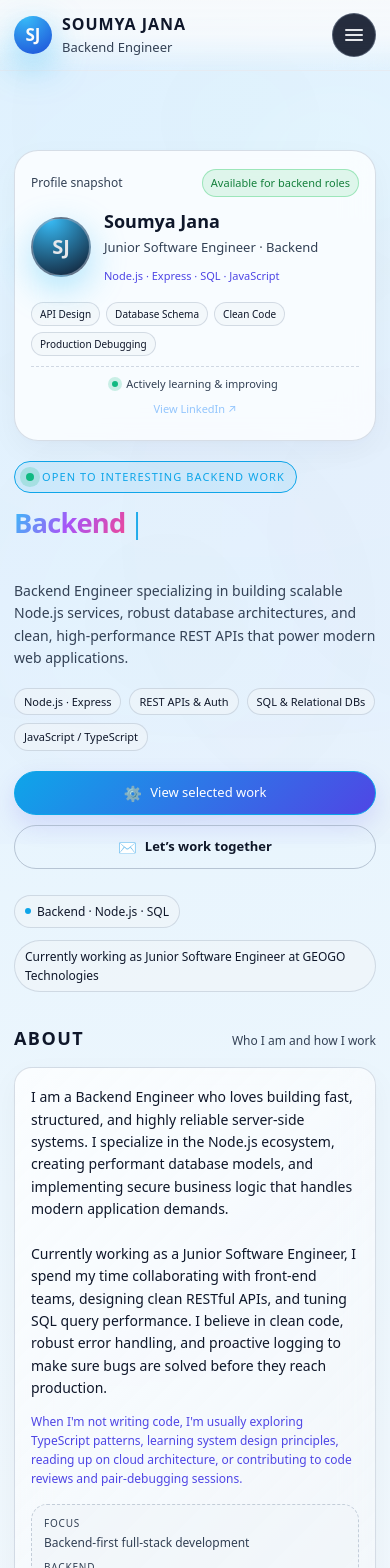
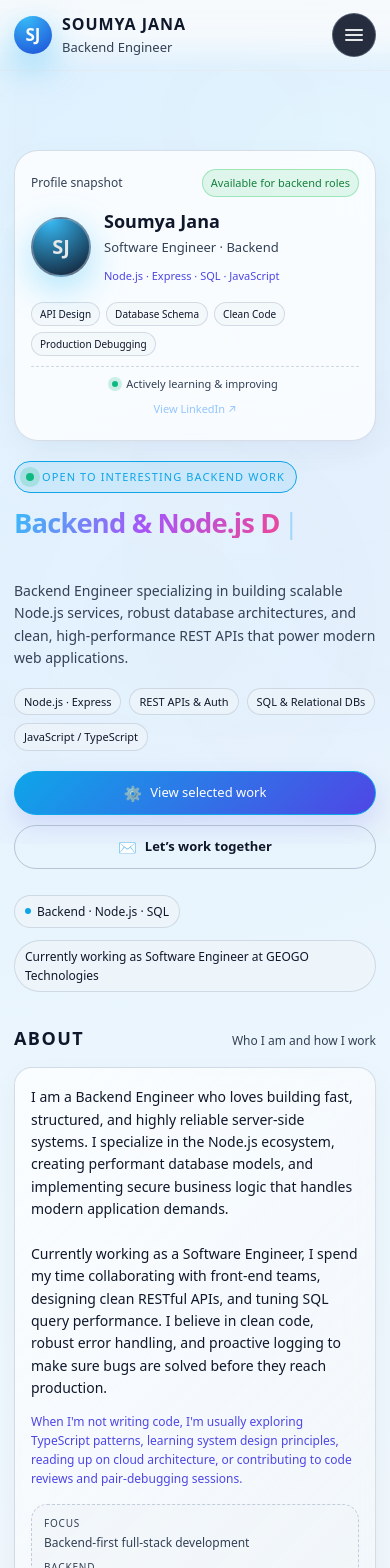
Before and after one commit to soumyajana466/soumya-portfolio, a Next.js app: page / in a window 390 px wide. Shown: the top 1568 px of the page. Built offline with nearby package versions, Linux system fonts and the light colour scheme; no server answers.

Commit message:
feat: add personal portfolio application with responsive layout and styling

```diff
--- a/app/globals.css
+++ b/app/globals.css
@@ -379,6 +379,7 @@ section[id] {
 
 .hero-title {
   font-size: clamp(32px, 4vw, 40px);
+  font-weight: 700;
   line-height: 1.15;
   letter-spacing: -0.03em;
   margin-bottom: 8px;
--- a/app/layout.tsx
+++ b/app/layout.tsx
@@ -2,13 +2,67 @@
 import type { Metadata, Viewport } from "next";
 import "./globals.css";
 
+const siteUrl = process.env.NEXT_PUBLIC_SITE_URL || "https://soumyajana.in";
+
 export const metadata: Metadata = {
-  metadataBase: new URL(
-    process.env.NEXT_PUBLIC_SITE_URL || "https://soumyajana.in"
-  ),
-  title: "Soumya Jana | Portfolio",
+  metadataBase: new URL(siteUrl),
+  title: "Soumya Jana | Software Engineer & Backend Developer",
   description:
-    "Portfolio of Soumya Jana, Junior Software Engineer (Backend, Node.js & SQL).",
+    "Portfolio of Soumya Jana, Software Engineer specializing in backend architecture, Node.js, Express, REST APIs, and SQL database design.",
+  keywords: [
+    "Soumya Jana",
+    "Software Engineer",
+    "Backend Developer",
+    "Node.js Developer",
+    "Express.js",
+    "SQL",
+    "PostgreSQL",
+    "REST APIs",
+    "Backend Engineer",
+    "Database Schema Design",
+  ],
+  authors: [{ name: "Soumya Jana", url: siteUrl }],
+  creator: "Soumya Jana",
+  publisher: "Soumya Jana",
+  alternates: {
+    canonical: "/",
+  },
+  openGraph: {
+    type: "website",
+    locale: "en_US",
+    url: siteUrl,
+    title: "Soumya Jana | Software Engineer & Backend Developer",
+    description:
+      "Explore the backend engineering projects, database designs, and scalable REST APIs built by Soumya Jana.",
+    siteName: "Soumya Jana Portfolio",
+    images: [
+      {
+        url: "/og-image.png",
+        width: 1200,
+        height: 630,
+        alt: "Soumya Jana | Software Engineer & Backend Developer",
+      },
+    ],
+  },
+  twitter: {
+    card: "summary_large_image",
+    title: "Soumya Jana | Software Engineer & Backend Developer",
+    description:
+      "Explore the backend engineering projects, database designs, and scalable REST APIs built by Soumya Jana.",
+    creator: "@soumyajana466",
+    images: ["/og-image.png"],
+  },
+  robots: {
+    index: true,
+    follow: true,
+    googleBot: {
+      index: true,
+      follow: true,
+      "max-video-preview": -1,
+      "max-image-preview": "large",
+      "max-snippet": -1,
+    },
+  },
 };
 
 export const viewport: Viewport = {
--- a/app/page.tsx
+++ b/app/page.tsx
@@ -10,24 +10,24 @@ const PROJECTS = [
     id: 1,
     title: "Expenses Tracker",
     category: "Full-stack",
-    desc: "A comprehensive expense tracking application built with Ruby on Rails that helps users manage their personal finances, track spending patterns, and visualize budget data through an intuitive interface.",
-    tags: ["Ruby on Rails", "Ruby", "SQL", "MVC"],
+    desc: "A full-stack personal finance application built with Ruby on Rails adhering to MVC architecture. Implemented secure user authentication with Devise and session management, alongside complete CRUD operations for tracking expenses, categorizing transactions, and setting monthly budgets. Designed a normalized PostgreSQL relational schema with indexed queries to calculate spending breakdowns and balance summaries in real time.",
+    tags: ["Ruby on Rails", "Ruby", "PostgreSQL", "SQL", "MVC"],
     sourceLink: "https://github.com/soumyajana466/expenses_tracker.git",
   },
   {
     id: 2,
     title: "Real Time Chat Application",
     category: "Full-stack",
-    desc: "A real-time messaging platform built with React and Node.js that enables users to chat instantly and share documents. Powered by Socket.io for real-time communication, PostgreSQL for data persistence, and Firebase for enhanced features.",
-    tags: ["React", "Node.js", "Socket.io", "PostgreSQL", "Firebase"],
+    desc: "A full-stack real-time messaging platform built with Node.js, Express, and React. Implemented bidirectional, low-latency event-driven communication using Socket.io for instant messaging, live typing indicators, and user online/offline status tracking. Persisted chat history, channels, and user relations in PostgreSQL, and integrated Firebase Storage for seamless media and file sharing.",
+    tags: ["React", "Node.js", "Socket.io", "PostgreSQL", "Firebase", "SQL"],
     sourceLink: "https://github.com/soumyajana466/real_time_chat_application",
   },
   {
     id: 3,
     title: "Job Finder Application",
     category: "Full-stack",
-    desc: "A full-stack job finder platform that helps users discover their dream jobs and internships through a short and secured process. Built with React, Node.js, and MongoDB to streamline job applications and boost career opportunities.",
-    tags: ["React", "Node.js", "MongoDB", "JavaScript"],
+    desc: "A full-stack career platform built with Node.js, Express, and MongoDB paired with a React frontend. Engineered RESTful backend APIs featuring parameterized search and filtering by role, salary, and location, combined with pagination and indexing. Implemented a secure end-to-end applicant flow with JWT authentication for resume submissions, candidate status tracking, and recruiter job posting management.",
+    tags: ["React", "Node.js", "MongoDB", "Express", "REST API", "JWT"],
     sourceLink: "https://github.com/soumyajana466/final-year-project-job-finder-using-react.git",
   },
 ];
@@ -68,7 +68,7 @@ export default function HomePage() {
   const jokeTimeoutRef = useRef<NodeJS.Timeout | null>(null);
 
   // Typewriter effect states
-  const words = ["Junior Software Engineer", "Backend & Node.js Developer", "Database Schema Designer", "API Architect"];
+  const words = ["Software Engineer", "Backend & Node.js Developer", "Database Schema Designer", "API Architect"];
   const [wordIndex, setWordIndex] = useState(0);
   const [currentText, setCurrentText] = useState("");
   const [isDeleting, setIsDeleting] = useState(false);
@@ -543,12 +543,12 @@ export default function HomePage() {
                 <span className="pill-dot"></span>
                 <span>Open to interesting backend work</span>
               </div>
-              <h1 className="hero-title" style={{ minHeight: "2.4em" }}>
+              <p className="hero-title" style={{ minHeight: "2.4em" }}>
                 <span className="hero-highlight" style={{ display: "inline-block" }}>
                   {currentText}
                 </span>
                 <span className="typewriter-cursor" aria-hidden="true">|</span>
-              </h1>
+              </p>
               <p className="hero-subtitle">
                 Backend Engineer specializing in building scalable Node.js services,
                 robust database architectures, and clean, high-performance REST APIs
@@ -588,7 +588,7 @@ export default function HomePage() {
                 </div>
                 <div className="meta-item">
                   <span>
-                    Currently working as Junior Software Engineer at GEOGO
+                    Currently working as Software Engineer at GEOGO
                     Technologies
                   </span>
                 </div>
@@ -623,7 +623,7 @@ export default function HomePage() {
                   )}
                   <div className="profile-text">
                     <h1>Soumya Jana</h1>
-                    <p>Junior Software Engineer · Backend</p>
+                    <p>Software Engineer · Backend</p>
                     <small>Node.js · Express · SQL · JavaScript</small>
                   </div>
                 </div>
@@ -673,7 +673,7 @@ export default function HomePage() {
                     business logic that handles modern application demands.
                     <br />
                     <br />
-                    Currently working as a Junior Software Engineer, I spend my time
+                    Currently working as a Software Engineer, I spend my time
                     collaborating with front-end teams, designing clean RESTful APIs, and
                     tuning SQL query performance. I believe in clean code, robust error
                     handling, and proactive logging to make sure bugs are solved before they reach production.
@@ -792,7 +792,7 @@ export default function HomePage() {
                     <div className="timeline-dot"></div>
                   </div>
                   <div className="timeline-main">
-                    <h3>Junior Software Engineer · Backend</h3>
+                    <h3>Software Engineer · Backend</h3>
                     <h4>GEOGO Technologies</h4>
                     <p>
                       Working on backend services using Node.js, Express, and
```
Also changed, not shown: app/robots.ts (added, +16 -0 lines), public/og-image.png (added).
